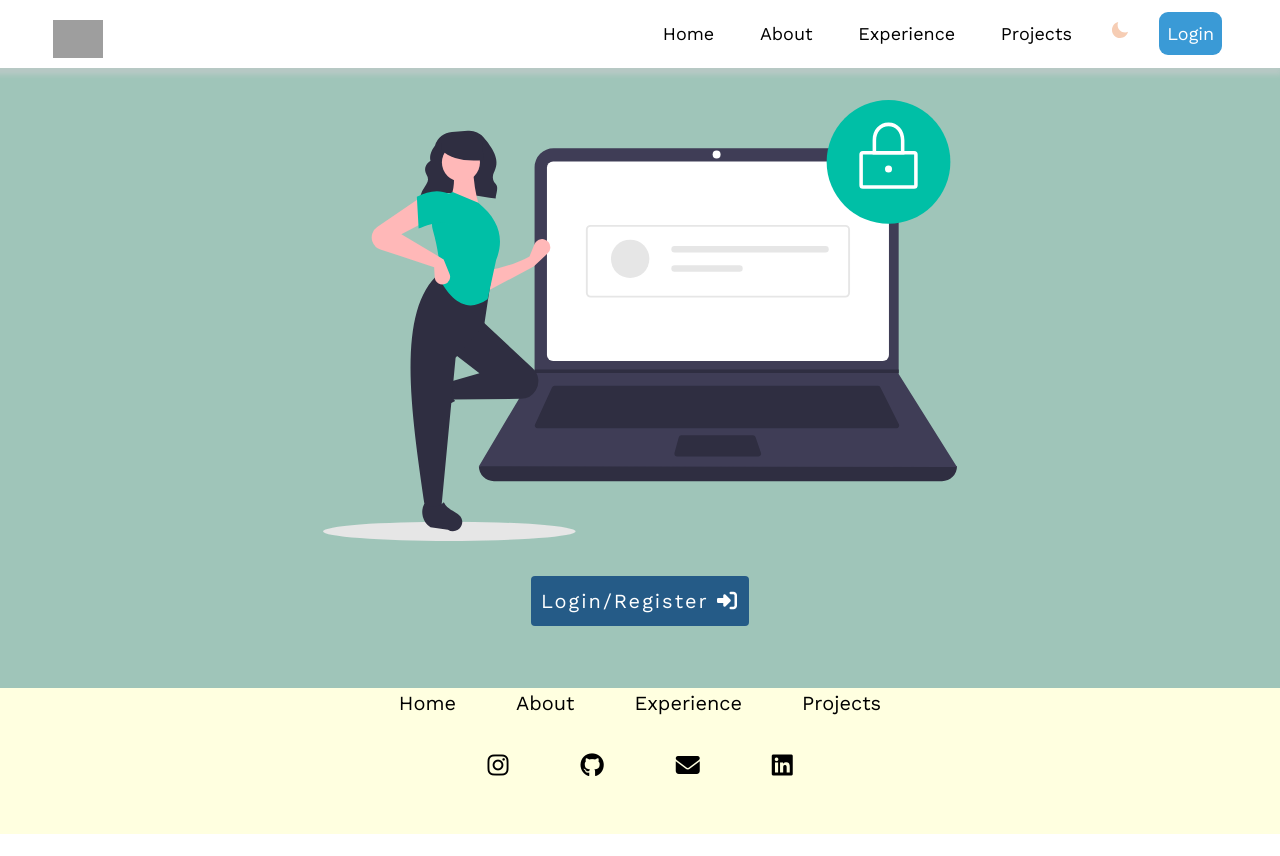
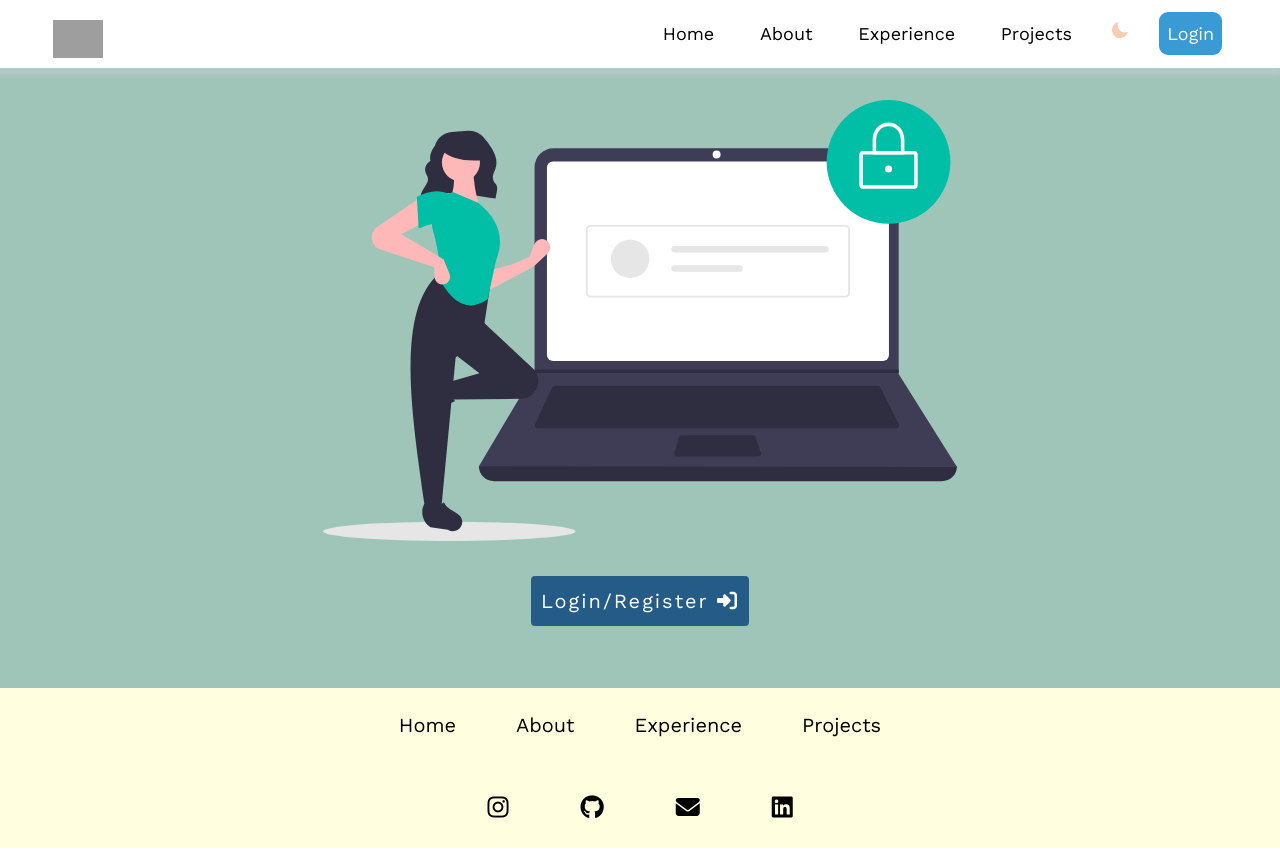
Before and after one commit to nareshpittu769/React-fullstack-portfolio, a React (Create React App) app: page /login in a window 1280 px wide. Before the commit the page ends 834 px from the top, so only its background shows below. Built offline with nearby package versions, Linux system fonts and the light colour scheme; grey boxes are pictures that could not be loaded; a web font is replaced by a local one.

Commit message:
responsive added

```diff
--- a/src/components/footer/footer.css
+++ b/src/components/footer/footer.css
@@ -22,6 +22,7 @@
   font-size: 16px;
   font-weight: 400;
   flex-wrap: wrap;
+  margin: 30px 0px;
 }
 #footer .container .navlinks .navlink:hover {
   color: rgb(40, 133, 102);
@@ -33,7 +34,7 @@
   font-size: 20px;
   font-weight: 400;
   flex-wrap: wrap;
-  margin-bottom: 20px;
+  margin-bottom: 30px;
 }
 #footer .container .social-links .link:hover {
   color: rgb(40, 133, 102);
@@ -45,7 +46,7 @@
     font-size: 20px;
     font-weight: 400;
     flex-wrap: wrap;
-    margin-bottom: 10px;
+
   }
   #footer .container .navlinks .navlink:hover {
     color: rgb(40, 133, 102);
@@ -57,7 +58,6 @@
     font-size: 24px;
     font-weight: 400;
     flex-wrap: wrap;
-    margin-bottom: 50px;
   }
   #footer .container .social-links .link:hover {
     color: rgb(40, 133, 102);
```
